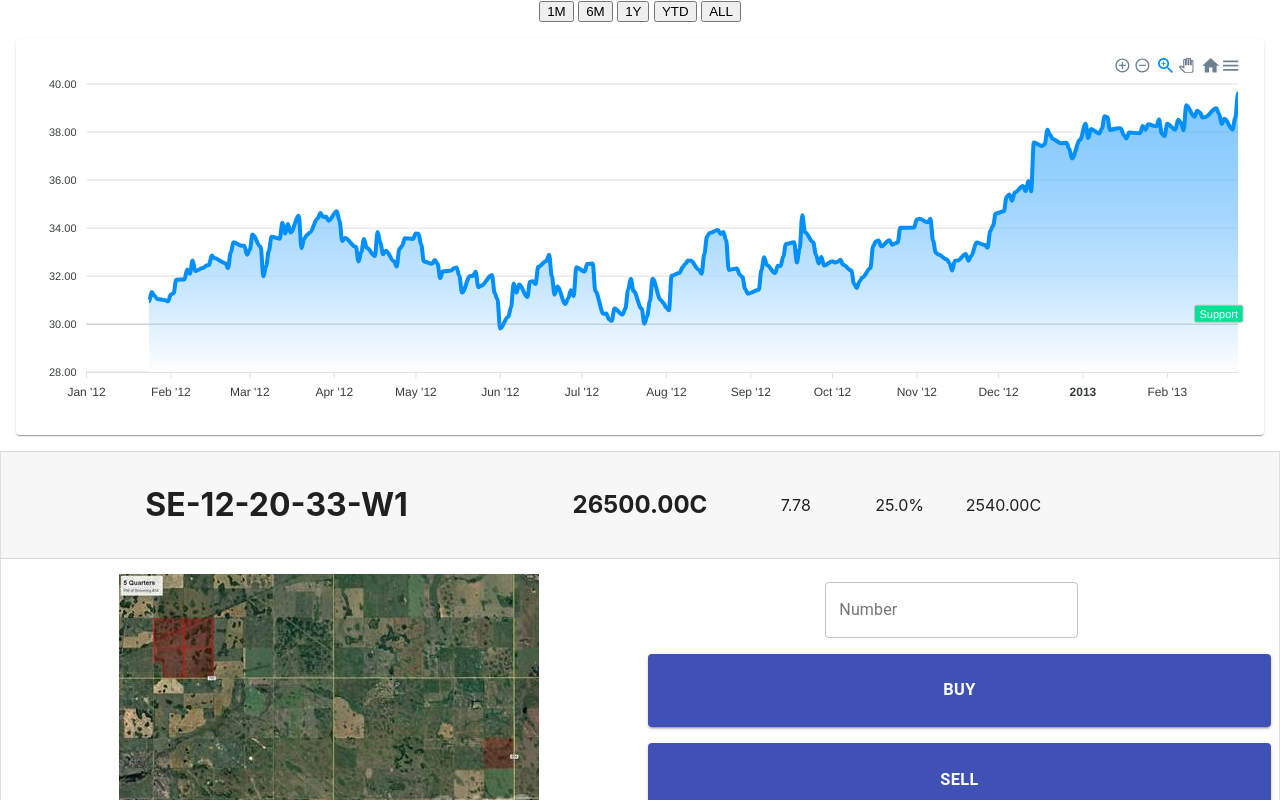
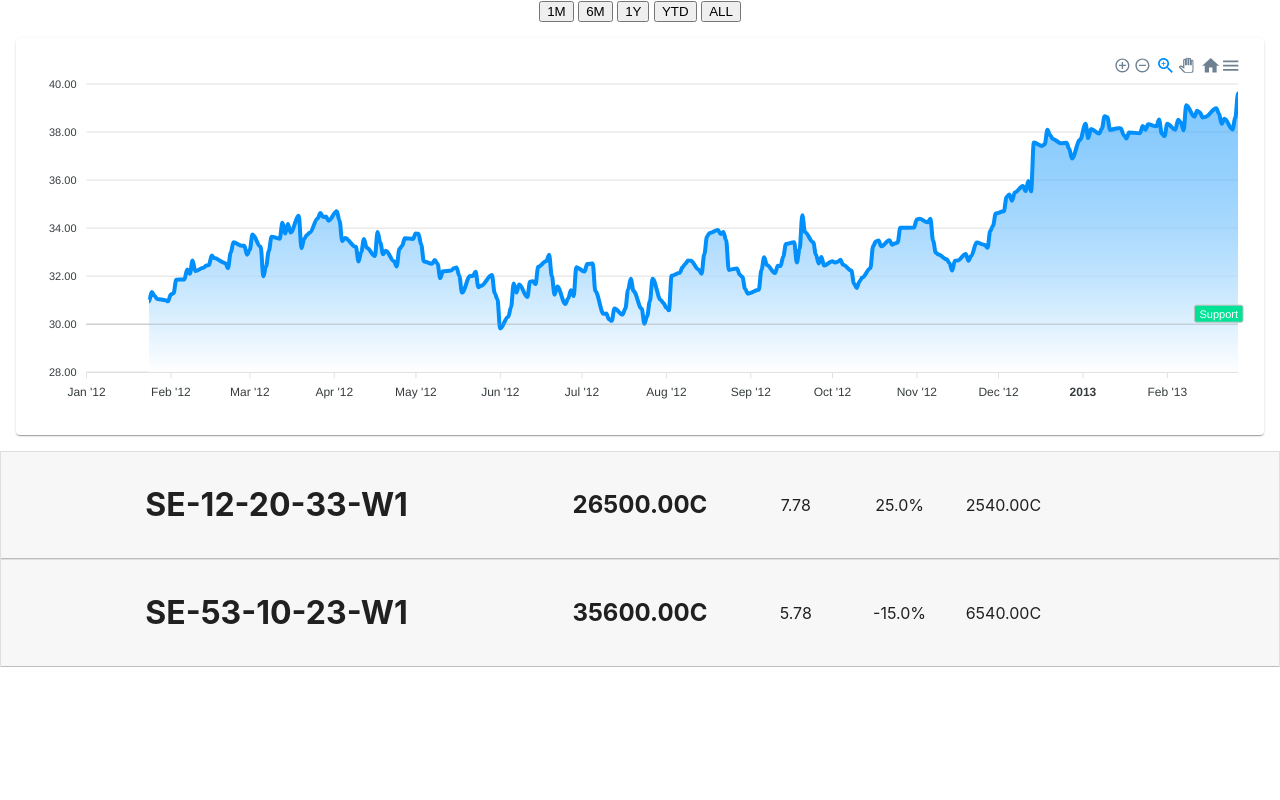
Before and after one commit to Daniil-Aleshechkin/landbanq, a React (Create React App) app: page / in a window 1280 px wide. Shown: the top 800 px of the page. Built offline with nearby package versions, Linux system fonts and the light colour scheme.

Commit message:
acordian fix

```diff
--- a/src/components/FarmListing.js
+++ b/src/components/FarmListing.js
@@ -77,7 +77,7 @@ const AccordionDetails = withStyles((theme) => ({
 }))(MuiAccordionDetails);
 
 const FarmListing = (props) => {
-    const [expanded, setExpanded] = React.useState("panel1");
+    const [expanded, setExpanded] = React.useState("panel0");
 
     const [stockValues, setStockValues] = React.useState(0);
 
```
